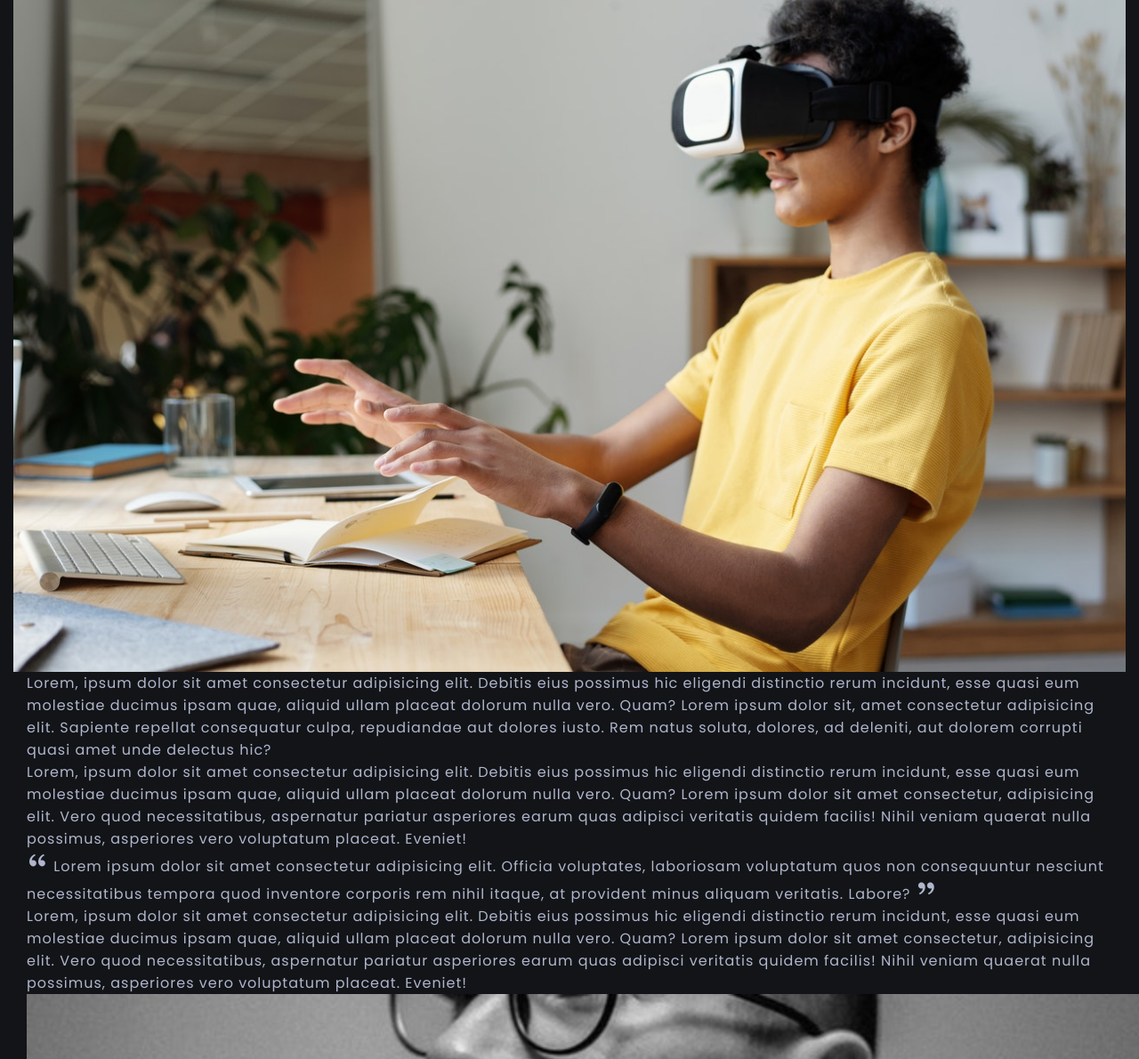
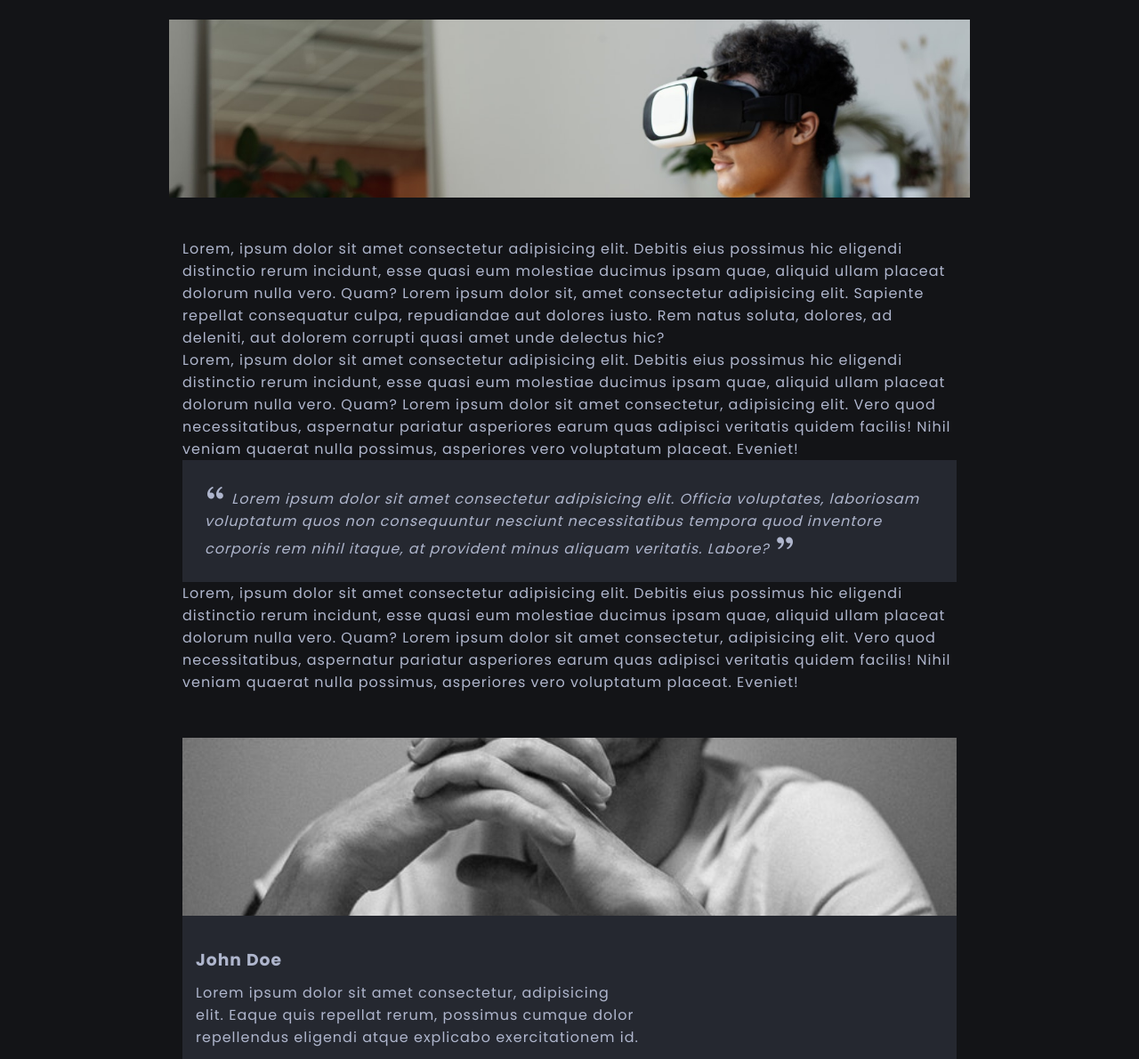
Before and after one commit to raviparmar0703/practis, a plain HTML site: page post.html in a window 1280 px wide. Shown: the part 210-1400 px from the top of the page at 89% size. Drawn offline with nearby package versions, Linux system fonts and the light colour scheme.

Commit message:
add css blog post

```diff
--- a/assets/css/main.css
+++ b/assets/css/main.css
@@ -602,8 +602,71 @@ body.light-theme{
     background-color: #2e303b;
 }
 
-
-
 /* Blog post */
-
+.blog-post{
+    padding-bottom: 5rem;
+}
+.blog-post-data{
+    display: flex;
+    flex-direction: column;
+    align-items: center;
+    text-align: center;
+    padding-block: 2.5rem;
+}
+.blog-post-title{
+    font-size: clamp(3rem,5vw,6rem);
+}
+.blog-post-data .article-data{
+    margin-bottom: 2.5rem;
+}
+.blog-post-data img{
+    width: 100%;
+    height: var(--item-min-height-sm);
+    object-fit: cover;
+    object-position: center 10%;
+    }
+    .blog-post-container.container{
+        max-width: 90rem;
+        padding: 0;
+        display: flex;
+        flex-direction: column;
+        gap: var(--gap);
+    }
+    .quote{
+        background-color: var(--secondary-background-color);
+        padding: 2.5rem;
+    }
+    .quote p{
+        font-style: italic;
+    }
+    .quote-span i{
+        font-size: 3.5rem;
+    }
+    .author{
+        margin-top: 5rem;
+        gap: var(--gap);
+        background-color: var(--secondary-background-color);
+    }
+    .author-image-box{
+        position: relative;
+        height: var(--item-min-height-sm);
+    }
+    .author-about{
+        padding: 1.5rem;
+        display: flex;
+        flex-direction: column;
+        gap: 1rem;
+    }
+    .authore-name{
+        color: var(--light-color);
+        font-weight: 400;
+    }
+    .author p{
+        max-width: 50rem;
+        margin-bottom: 1.5rem;
+    }
+    .author-about.social-media{
+   margin-top: auto;
+   margin-bottom: 0;
+    }
 /* Media queries */
```
